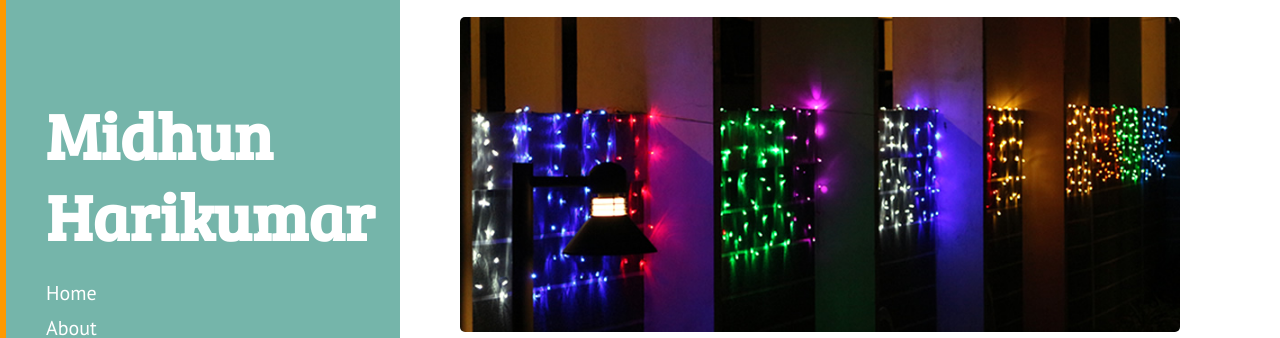
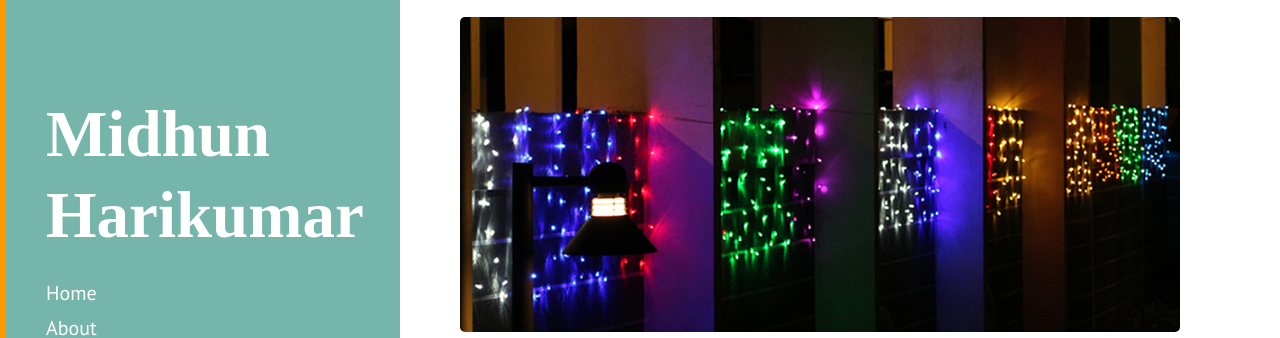
Before and after one commit to midhunhk/midhunhk.github.io, a Jekyll site: the page built from index.html, in a window 1280 px wide. Shown: the part 324-662 px from the top of the page. Built offline with Jekyll 4.4.1, drawn with Linux system fonts in a browser that asks for light colours; a script that is not in the unit is left out; the list of posts is cut into pages by our own code.

Commit message:
update font type

```diff
--- a/_includes/head.html
+++ b/_includes/head.html
@@ -16,7 +16,7 @@
   <!-- CSS -->
   <link rel="stylesheet" href="{{ site.baseurl }}/public/poole.css">
   <link rel="stylesheet" href="{{ site.baseurl }}/public/hyde.css">
-  <link rel="stylesheet" href="http://fonts.googleapis.com/css?family=PT+Sans:400,400italic,700|Abril+Fatface|Bree+Serif">
+  <link rel="stylesheet" href="http://fonts.googleapis.com/css?family=PT+Sans:400,400italic,700|Merriweather">
 
   <!-- Icons -->
   <link rel="apple-touch-icon-precomposed" sizes="144x144" href="{{ site.baseurl }}/public/apple-touch-icon-precomposed.png">
```
